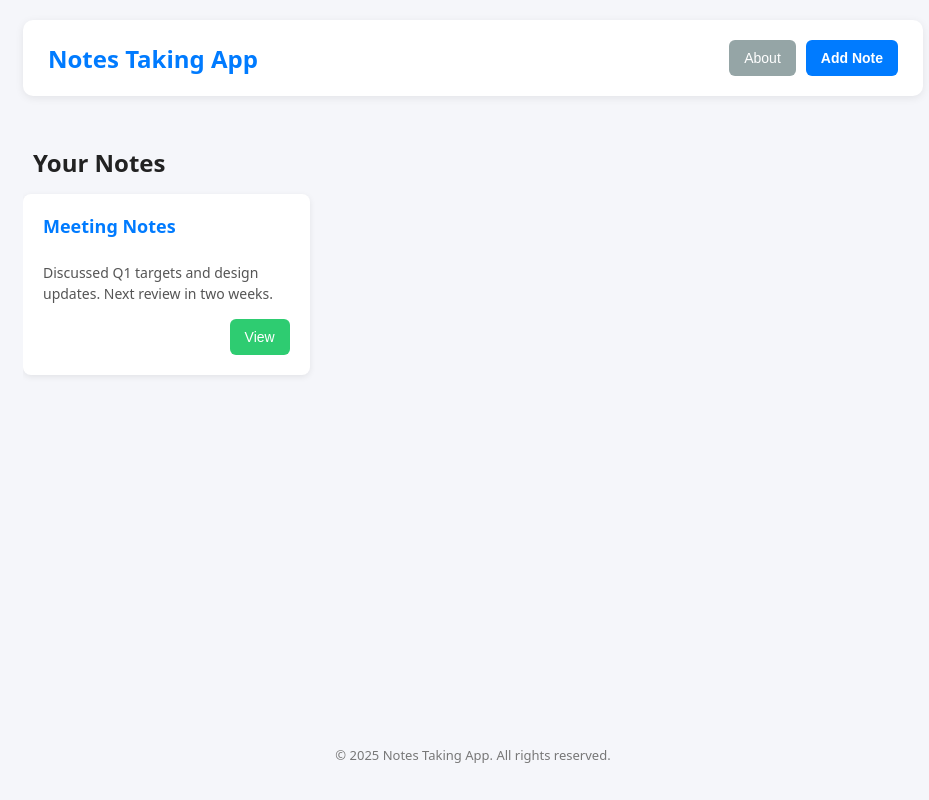
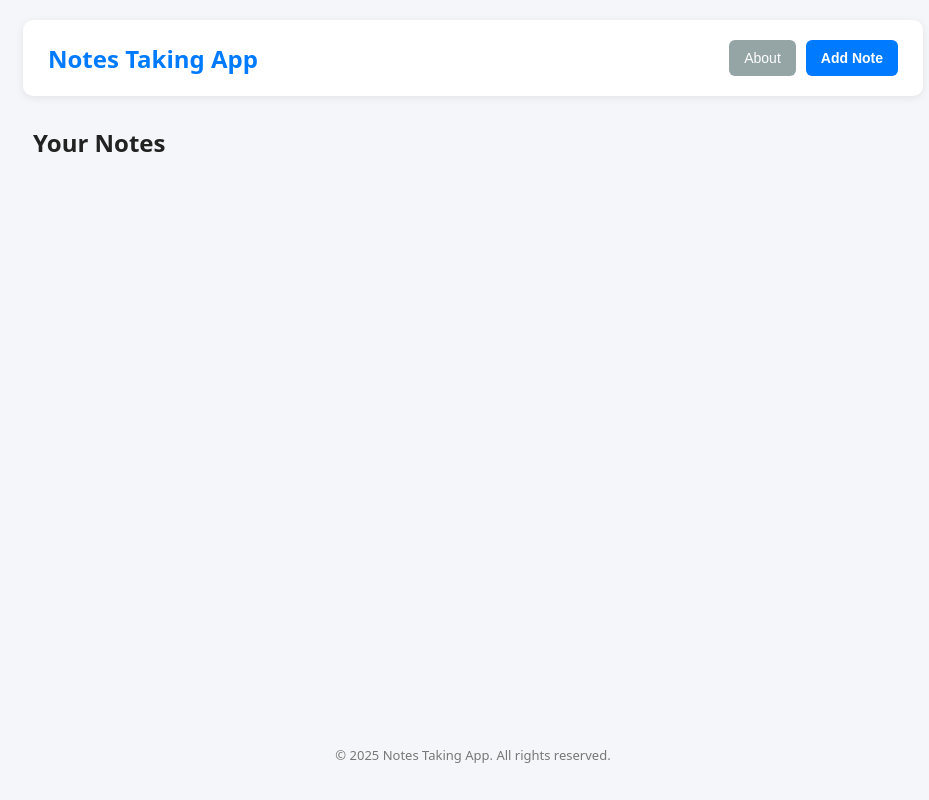
Before and after one commit to atharvashirodkar/nodepad, a website: page src/index.html in a window 1280 px wide. Shown: the whole page, without its empty margins (167-1096 px from the left). Drawn offline with Linux system fonts and the light colour scheme.

Commit message:
Update CSS for layout and styling improvements

```diff
--- a/src/index.html
+++ b/src/index.html
@@ -6,6 +6,11 @@
     <meta name="viewport" content="width=device-width, initial-scale=1.0">
     <title>Nodepad</title>
     <style>
+        * {
+            margin: 0;
+            padding: 0;
+        }
+
         body {
             font-family: system-ui, sans-serif;
             background: #f5f6fa;
@@ -76,6 +81,7 @@
             height: 75vh;
             overflow-x: auto;
         }
+
         .notes-section h2 {
             margin-bottom: 15px;
             padding: 0px 10px;
@@ -96,11 +102,13 @@
             box-shadow: 0 2px 6px rgba(0, 0, 0, 0.08);
             display: flex;
             flex-direction: column;
-            justify-content: space-between;
-            max-height: 200px;
-            overflow: auto;
-            overflow-x: hidden;
-            transition: transform 0.15s ease, box-shadow 0.15s ease;
+            height: 200px;
+            overflow: hidden;
+        }
+
+        .note-body {
+            flex: 1;
+            overflow: hidden;
         }
 
         .note-card:hover {
@@ -112,14 +120,6 @@
             margin: 0 0 10px;
             font-size: 18px;
             color: #007bff;
-        }
-
-        .note-body {
-            flex-grow: 1;
-            font-size: 14px;
-            color: #555;
-            line-height: 1.5;
-            margin-bottom: 15px;
         }
 
         .view-note {
@@ -156,14 +156,6 @@
             <h2>Your Notes</h2>
             <div class="notes-grid">
                 <!-- NOTES -->
-                <!-- Example Notes Card  -->
-                <div class="note-card">
-                    <h3 class="note-title">Meeting Notes</h3>
-                    <p class="note-body">
-                        Discussed Q1 targets and design updates. Next review in two weeks.
-                    </p>
-                    <button class="view-note">View</button>
-                </div>
             </div>
         </main>
 
```
